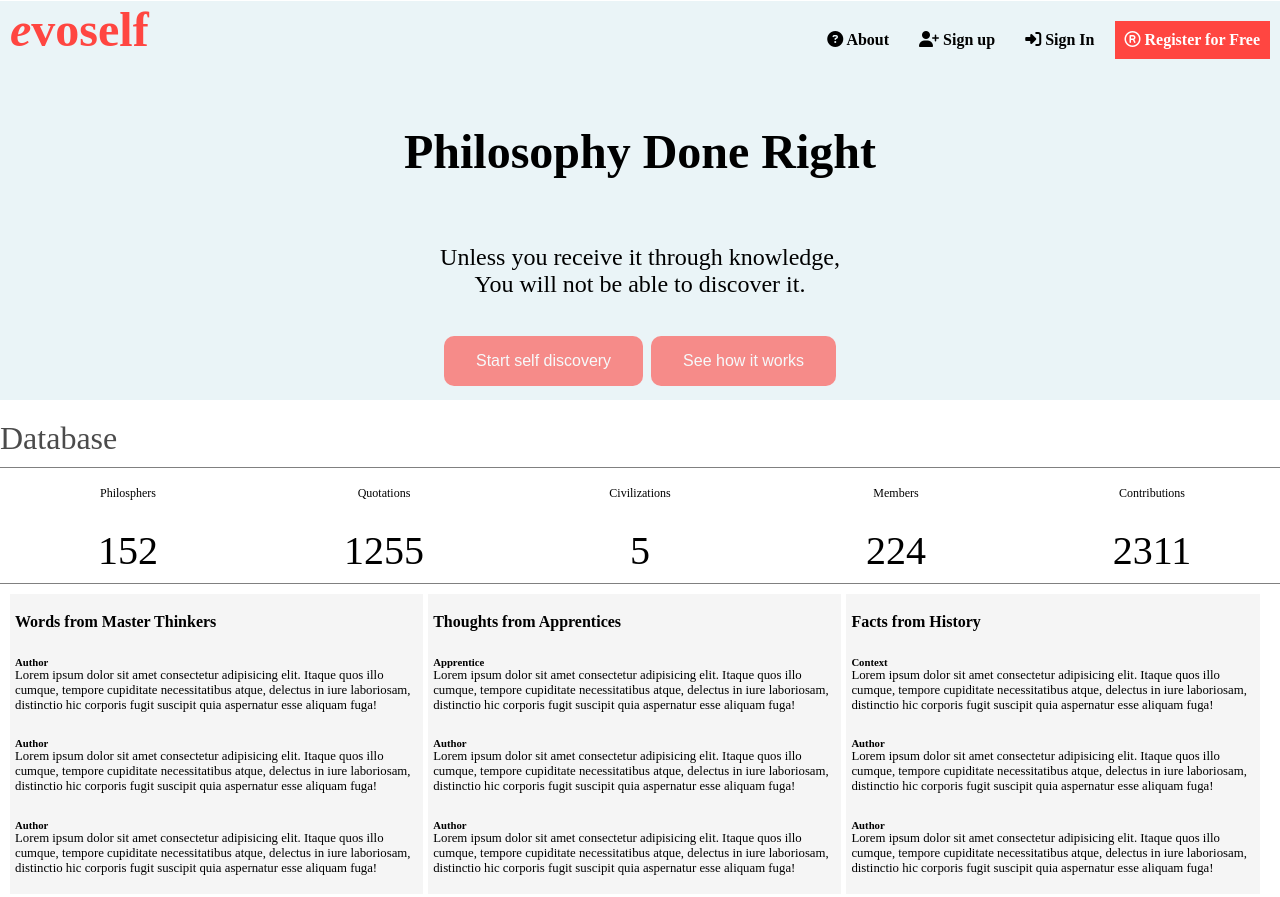
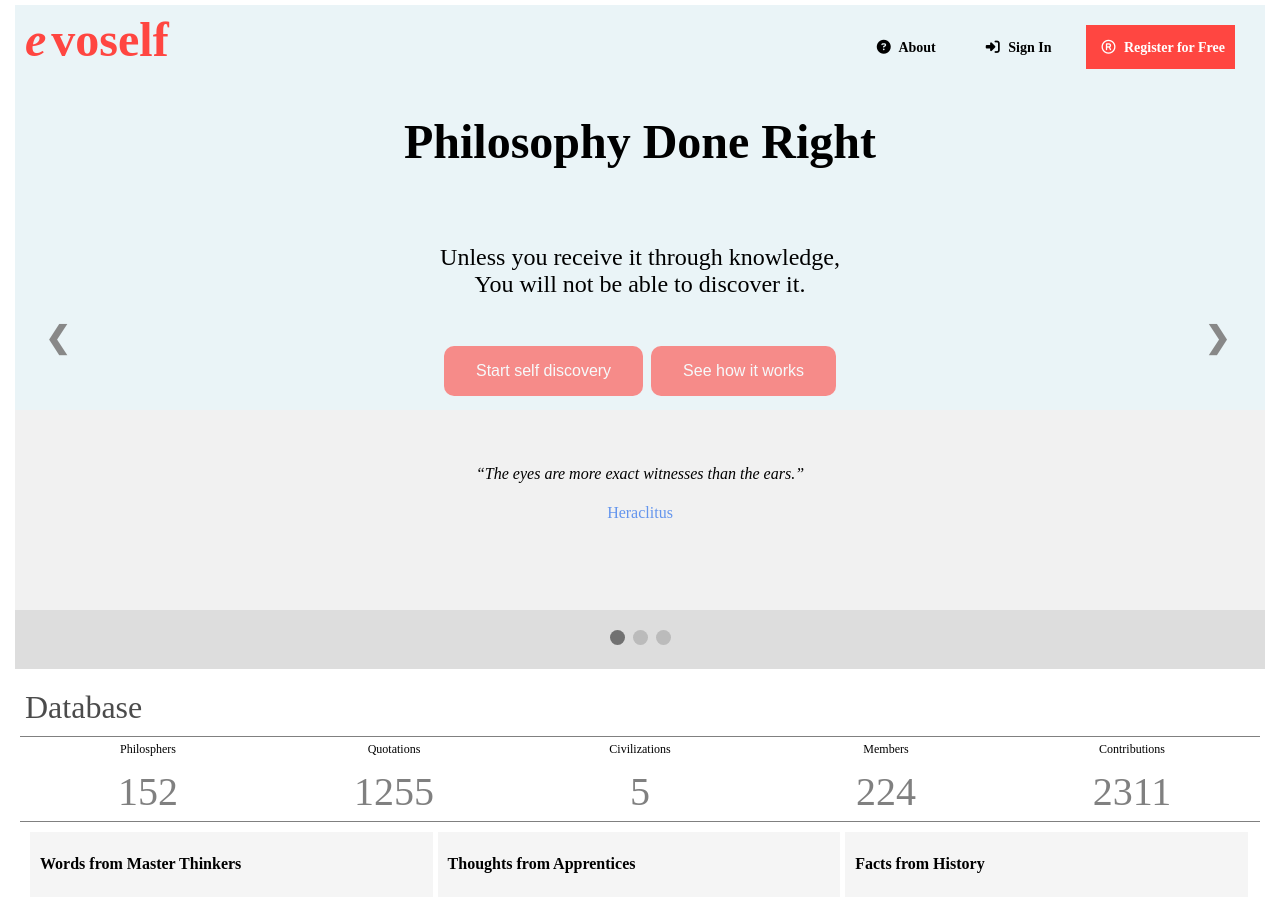
Before and after one commit to Rsaade2020/rsaade.github.io, a plain HTML site: page indexevoself.html in a window 1280 px wide. Shown: the top 897 px of the page. Drawn offline with Linux system fonts and the light colour scheme.

Commit message:
Add files via upload

```diff
--- a/evoself.css
+++ b/evoself.css
@@ -1,6 +1,7 @@
-                    /* * {
+                    * {
                         box-sizing: border-box;
-                    } */
+                        padding: 5px;
+                    }
 
                     body {
                         font-family: "raleway";
@@ -12,13 +13,8 @@
                         width: 100%;
                         overflow: hidden;
                         background-color: #eaf4f7;
-                        padding-right: 0px;
                         padding-top: 20px;
-                        padding-bottom: 20px;
-                        margin-top: 0.1%;
-                        top: 0;
-                        display: block;
-                        transition: top 0.3s;
+                        padding-bottom: 0px;
                     }
 
                     #navbar a {
@@ -27,12 +23,11 @@
                         color: #000000;
                         padding: 10px 10px;
                         font-family: raleway;
-                        font-size: 16px;
+                        font-size: 14px;
                         font-weight: bold;
-                        transition: background-color .5s;
                         margin-bottom: 15px;
                         text-decoration: none;
-                        margin-right: 10px;
+                        margin-right: 25px;
                     }
 
                     #navbar a.active {
@@ -47,7 +42,7 @@
                     .sticky {
                         position: fixed;
                         top: 20;
-                        width: 100%;
+                        width: 10%;
                     }
 
                     .sticky+.content2 {
@@ -55,10 +50,15 @@
                     }
                     /* format layout for header section */
 
+                    .content {
+                        width: 100%;
+                        overflow: hidden;
+                        margin-right: -10px;
+                    }
+
                     .header {
+                        width: 100%;
                         background-color: #eaf4f7;
-                        padding-top: 10px;
-                        padding-bottom: 10px;
                         text-align: left;
                         font-size: 3rem;
                         color: #ff4641;
@@ -66,7 +66,6 @@
                         line-height: 0px;
                         margin-bottom: -40px;
                         margin-top: 20px;
-                        padding-left: 10px;
                     }
 
                     .p1header {
@@ -77,21 +76,29 @@
                         text-align: center;
                         font-weight: bolder;
                         line-height: 0px;
+                        margin-top: -10px;
+                        margin-right: -10px;
+                        margin-left: -10px;
                     }
 
                     .p2header {
+                        width: flex;
                         padding-top: 10px;
                         padding-bottom: 10px;
                         font-size: 1.5rem;
                         background-color: #eaf4f7;
                         text-align: center;
                         font-weight: normal;
+                        margin-right: -10px;
+                        margin-left: -10px;
                     }
 
                     .buttonheader {
                         background-color: #eaf4f7;
                         text-align: center;
                         padding-bottom: 10px;
+                        margin-right: -10px;
+                        margin-left: -10px;
                     }
 
                     .button {
@@ -112,6 +119,83 @@
 
                     .button:hover {
                         opacity: 1
+                    }
+                    /* start slideshow styling */
+
+                    .slideshow-container {
+                        height: 200px;
+                        position: 45%;
+                        background: #f1f1f1;
+                        margin-right: -10px;
+                        margin-left: -10px;
+                    }
+
+                    .myslides {
+                        display: none;
+                        padding: 50px;
+                        text-align: center;
+                        transition: 0.8;
+                    }
+
+                    .prev,
+                    .next {
+                        cursor: pointer;
+                        position: absolute;
+                        top: 40%;
+                        width: auto;
+                        margin-top: -30px;
+                        padding: 30px;
+                        color: #888;
+                        font-weight: bold;
+                        font-size: 30px;
+                        border-radius: 0 5px 5px o;
+                        user-select: none;
+                        margin-right: 20px;
+                    }
+
+                    .next {
+                        position: absolute;
+                        right: 0;
+                        border-radius: 5px 0 0 5px;
+                    }
+
+                    .prev:hover,
+                    .next:hover {
+                        background-color: rgba(0, 0, 0, 0.8);
+                        color: white;
+                    }
+
+                    .dot-container {
+                        text-align: center;
+                        padding: 20px;
+                        background: #ddd;
+                        margin-right: -10px;
+                        margin-left: -10px;
+                    }
+
+                    .dot {
+                        cursor: ponter;
+                        height: 15px;
+                        width: 15px;
+                        margin: 0 2px;
+                        background-color: #bbb;
+                        border-radius: 50%;
+                        display: inline-block;
+                        transition: background-color 0.6s ease;
+                    }
+
+                    .active,
+                    .dot:hover {
+                        background-color: #717171;
+                    }
+
+                    .myslides q {
+                        font-style: italic;
+                    }
+
+                    .author {
+                        color: cornflowerblue;
+                        font-size: 16px;
                     }
                     /* Start section on data in database*/
 
@@ -157,6 +241,7 @@
                         width: 100%;
                         text-align: center;
                         font-size: 40px;
+                        color: grey;
                     }
                     /* end section on data in database */
 
@@ -167,7 +252,7 @@
                     }
 
                     .section.left {
-                        width: 32%;
+                        width: 33%;
                         background: rgb(245, 245, 245);
                         margin-right: 5px;
                     }
@@ -187,7 +272,7 @@
                     }
 
                     .section.middle {
-                        width: 32%;
+                        width: 33%;
                         background: rgb(245, 245, 245);
                         margin-right: 5px;
                     }
@@ -207,7 +292,7 @@
                     }
 
                     .section.right {
-                        width: 32%;
+                        width: 33%;
                         background: rgb(245, 245, 245);
                     }
 
--- a/indexevoself.html
+++ b/indexevoself.html
@@ -18,7 +18,6 @@
         <div id="navbar">
             <a class="active" href="javascript:void(0)"><i class="fa fa-registered"></i> Register for Free</a>
             <a href="javascript:void(0)"><i class="fas fa-sign-in-alt"></i> Sign In</a>
-            <a href="javascript:void(0)"><i class="fas fa-user-plus"></i> Sign up</a>
             <a href="javascript:void(0)"><i class="fas fa-question-circle"></i> About</a>
         </div>
 
@@ -35,6 +34,41 @@
                 <button class="button"> See how it works</button>
             </div>
 
+            <!-- start slideshow autoplay -->
+
+            <div class="slideshow-container">
+
+
+                <div class="myslides">
+                    <q>The eyes are more exact witnesses than the ears.</q>
+                    <p class="author">Heraclitus</p>
+                </div>
+
+                <div class="myslides">
+                    <q>No man ever steps in the river twice, for it is not the same river and he is not the same man.</q>
+                    <p class="author">Heraclitus</p>
+                </div>
+
+                <div class="myslides">
+                    <q>Good character is not formed in a week or a month. It is created little by little, day by day. Protracted and patient effort is needed to develop good character.</q>
+                    <p class="author">Heraclitus</p>
+                </div>
+
+                <a class="prev" onclick="plusSlides(-1)">❮</a>
+                <a class="next" onclick="plusSlides(1)">❯</a>
+
+            </div>
+
+            <div class="dot-container">
+                <span class="dot" onclick="currentSlide(1)"></span>
+                <span class="dot" onclick="currentSlide(2)"></span>
+                <span class="dot" onclick="currentSlide(3)"></span>
+            </div>
+
+
+            <script type="text/javascript" src="./slideshow.js"></script>
+
+            <!-- start database section -->
             <div class="header2">Database</div>
 
             <div class="flexcontainerlabels">
@@ -119,7 +153,7 @@
         </div>
     </div>
 
-    <script type="text/javascript" src="main.js"></script>
+    <script type="text/javascript" src="./main.js"></script>
 
 </body>
 
--- /dev/null
+++ b/slideshow.js
@@ -0,0 +1,26 @@
+var slideIndex = 1;
+showSlides(slideIndex);
+
+function plusSlides(n) {
+    showSlides(slideIndex += n);
+}
+
+function currentSlide(n) {
+    showSlides(slideIndex = n);
+}
+
+function showSlides(n) {
+    var i;
+    var slides = document.getElementsByClassName("myslides");
+    var dots = document.getElementsByClassName("dot");
+    if (n > slides.length) { slideIndex = 1 }
+    if (n < 1) { slideIndex = slides.length }
+    for (i = 0; i < slides.length; i++) {
+        slides[i].style.display = "none";
+    }
+    for (i = 0; i < dots.length; i++) {
+        dots[i].className = dots[i].className.replace(" active", "");
+    }
+    slides[slideIndex - 1].style.display = "block";
+    dots[slideIndex - 1].className += " active";
+}
```
